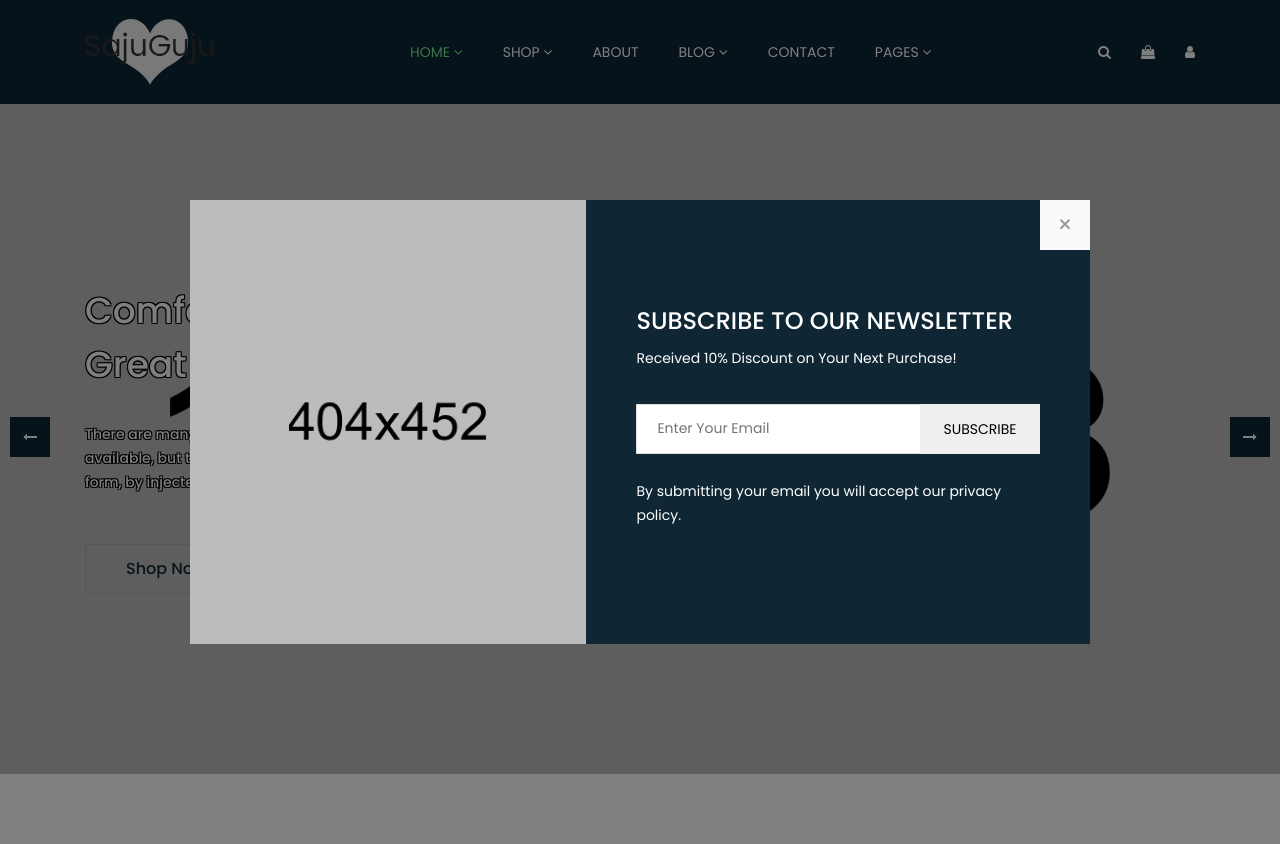
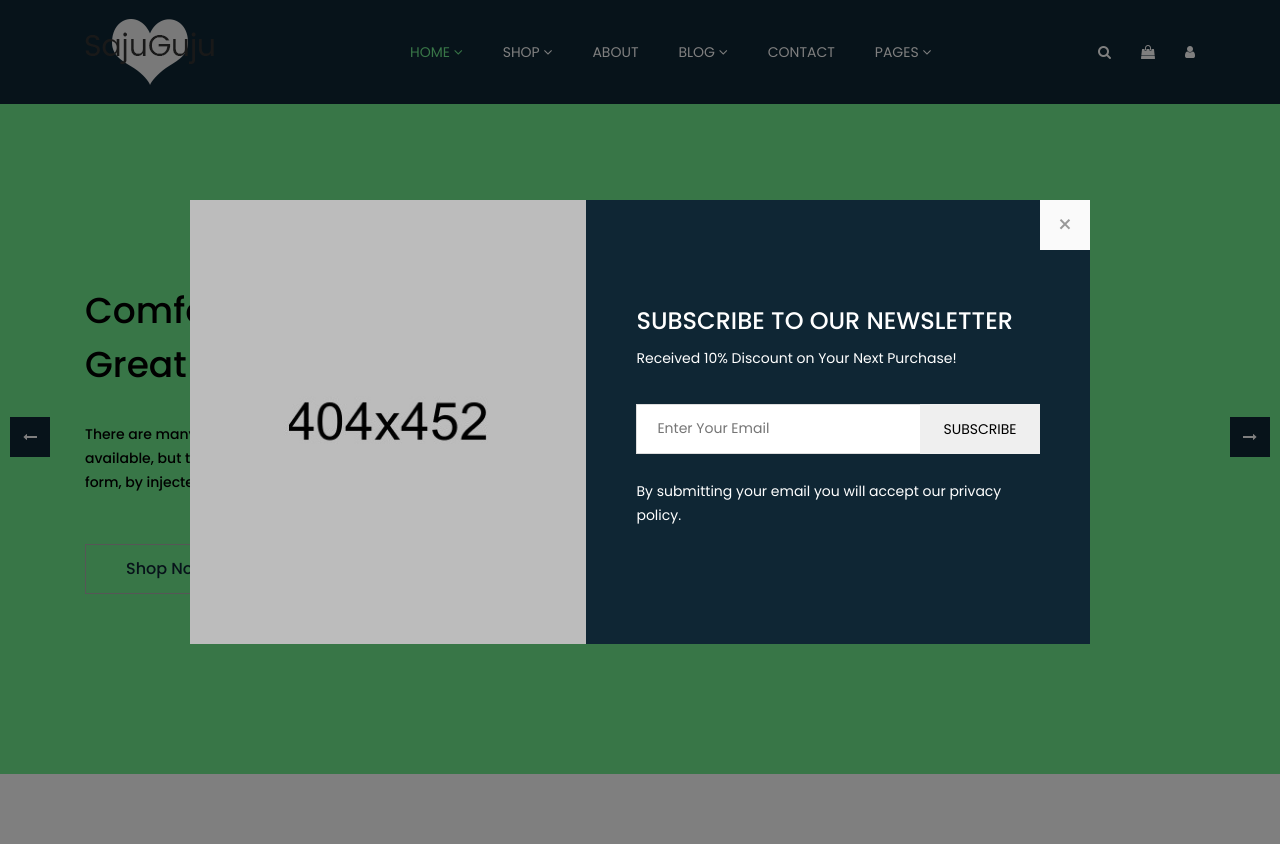
Before and after one commit to shannaurelle/lockdown-master, a PHP site: page / in a window 1280 px wide. Run offline with PHP 8.4, Linux system fonts and the light colour scheme.

Commit message:
style changes

```diff
--- a/assets/css/styles.css
+++ b/assets/css/styles.css
@@ -142,7 +142,7 @@ div {
     background: #0F2634; /* Affects footer */ /* IMPORTANT */
 }
 .bg-img-1 {
-    background: url(../images/bg/1.jpg) no-repeat center center / cover;
+    background: #70EC8E;
 }
 .bg-img-2 {
     background: url(../images/bg/2.png) no-repeat center center / cover;
@@ -641,13 +641,13 @@ a#scrollUp:hover {
     overflow: hidden;
 }
 .slide-inner1 {
-    background: url(../images/slider/1.jpg);
+    background: url(../images/slider/bg.png);
 }
 .slide-inner2 {
-    background: url(../images/slider/2.jpg);
+    background: url(../images/slider/bg.png);
 }
 .slide-inner3 {
-    background: url(../images/slider/3.jpg);
+    background: url(../images/slider/bg.png);
 }
 .slide-inner {
     position: absolute;
@@ -669,13 +669,13 @@ a#scrollUp:hover {
     justify-content: center;
 }
 .slider-content h2 {
-    text-shadow: -1px -1px 0 #000, 1px -1px 0 #000, -1px 1px 0 #000, 1px 1px 0 #000;
+    color: black;
     font-size: 36px;
     line-height: 54px;
     margin-bottom: 30px;
 }
 .slider-content p {
-    text-shadow: -1px -1px 0 #000, 1px -1px 0 #000, -1px 1px 0 #000, 1px 1px 0 #000;
+    color: black;
     margin-bottom: 50px;
     font-weight: 500;
 }
@@ -2822,3 +2822,9 @@ ol {
     width: 100%;
     background: #999;
 }
+.account-form p, label{
+    color: black;
+}
+.breadcumb-wrap h2, li{
+    color: black;
+}
```
Also changed, not shown: assets/images/farm_sample.jpg (added), assets/images/lockdown_logo.png (added), assets/images/logo_lockdown.png (added), assets/images/logo_lockdown_2.ico (added), assets/images/logo_lockdown_2.png (added), assets/images/slider/bg.png (added), assets/images/slider/farm_sample-triangle.jpg (added).
